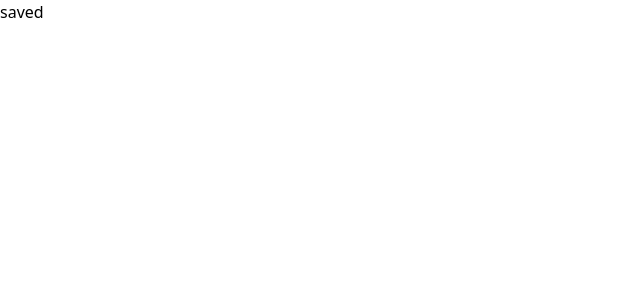
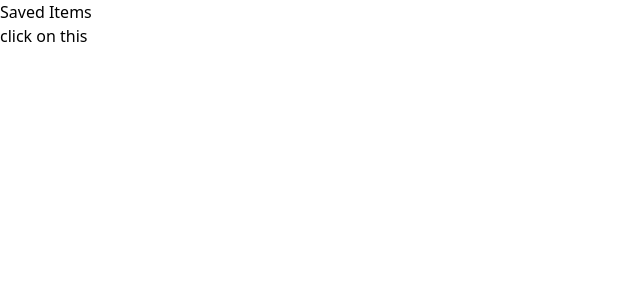
Before and after one commit to drakeleslie/OfferUpClone2.0, a Next.js app: page /saved in a window 1280 px wide. Shown: the top 300 px of the page, without its empty margins (0-640 px from the left). Built offline with nearby package versions, Linux system fonts and the light colour scheme.

Commit message:
started saved items

```diff
--- /dev/null
+++ b/components/mattscomponents/QuickSave.js
@@ -0,0 +1,9 @@
+function QuickSave(props) {
+    return (
+        <div>
+            Quick Save
+        </div>
+    );
+}
+
+export default QuickSave;
--- /dev/null
+++ b/components/mattscomponents/SavedItems.js
@@ -0,0 +1,18 @@
+import React, { useState } from "react";
+import QuickSave from "./QuickSave";
+
+function SavedItems(props) {
+const [savedItems, setSavedItems] = useState([])
+
+    return (
+        <div>
+            Saved Items
+            <div onClick={QuickSave}>
+                click on this
+            </div>
+            {/* <QuickSave/> */}
+        </div>
+    );
+}
+
+export default SavedItems;
--- a/components/mattscomponents/deleteme.js
+++ /dev/null
@@ -1 +0,0 @@
-console.log('delet me')
--- a/pages/index.js
+++ b/pages/index.js
@@ -7,5 +7,6 @@ export default function Home() {
   return <div>
     Home
     <Link href="/login">Login</Link>
+    <Link href="/saved">Saved</Link>
   </div>;
 }
--- a/pages/saved.js
+++ b/pages/saved.js
@@ -1,8 +1,10 @@
-import React from 'react'
+import SavedItems from "../components/mattscomponents/SavedItems"
 
 const saved = () => {
   return (
-    <div>saved</div>
+    <div>
+      <SavedItems/>
+    </div>
   )
 }
 
```
